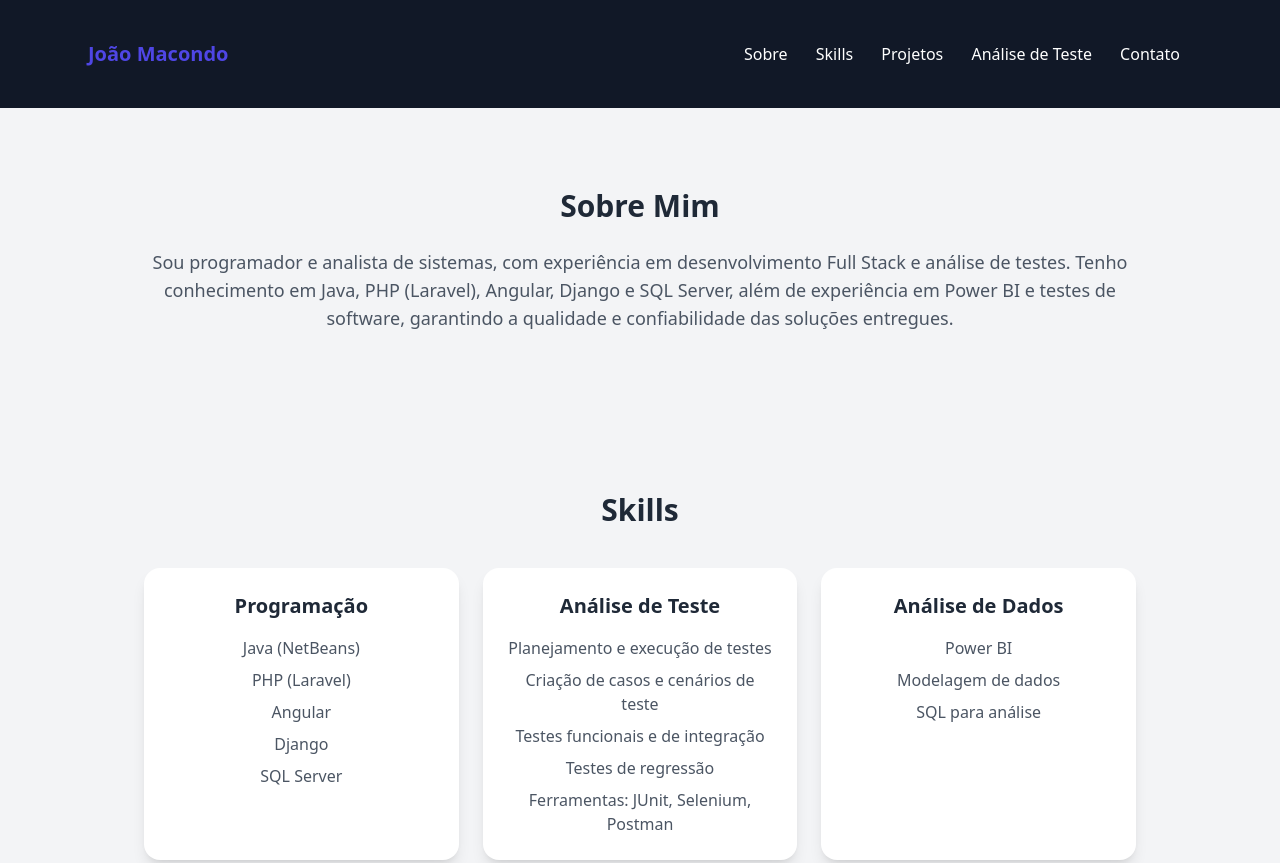
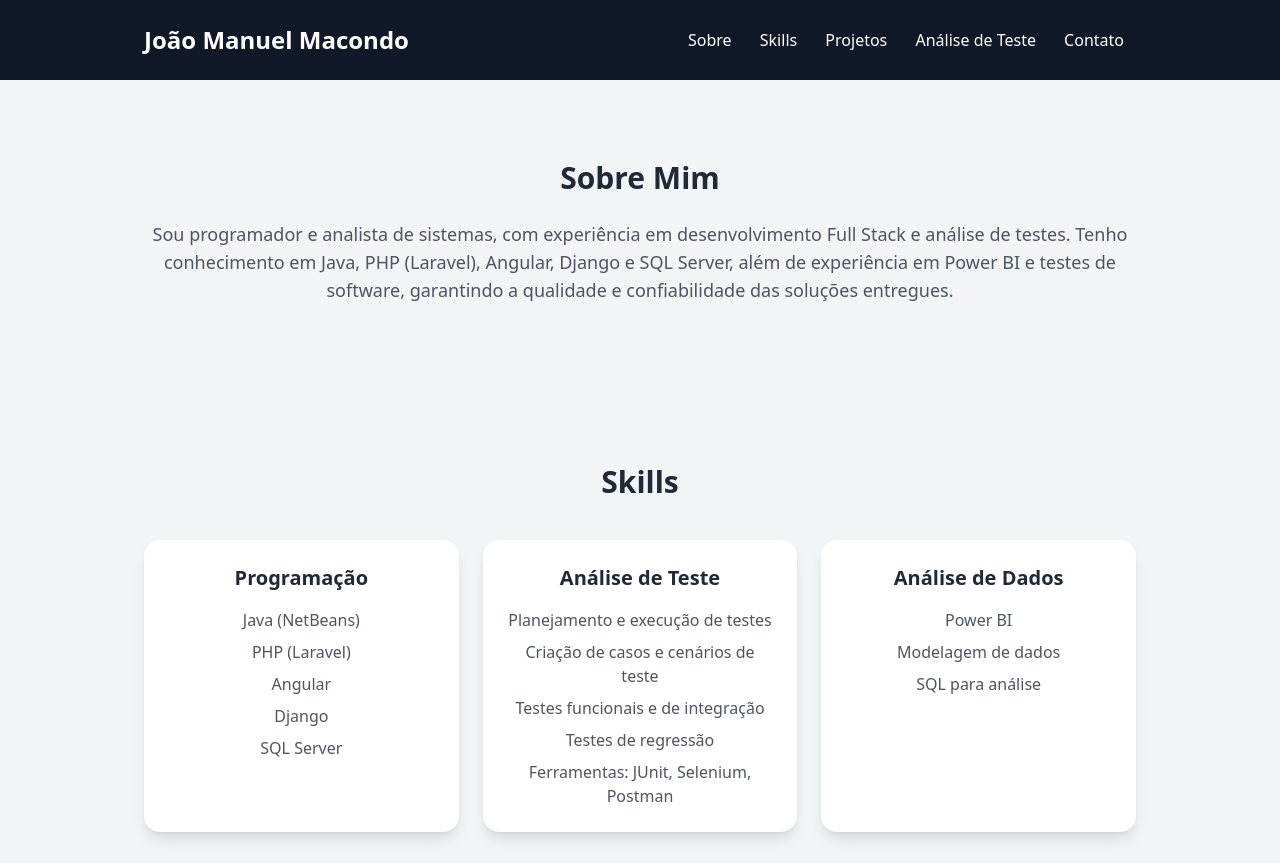
Before and after one commit to JoaoMacondo/joaomacondo.github.io, a plain HTML site: page index.html in a window 1280 px wide. Shown: the top 863 px of the page. Drawn offline with nearby package versions, Linux system fonts and the light colour scheme.

Commit message:
update projetos_1 ja realizado--

```diff
--- a/index.html
+++ b/index.html
@@ -12,8 +12,8 @@
 
    <!-- Header -->
    <header class="bg-gray-900 text-white py-6">
-      <div class="max-w-6xl mx-auto px-6 py-4 flex justify-between items-center">
-         <h1 class="text-xl font-bold text-indigo-600">João Macondo</h1>
+      <div class="max-w-5xl mx-auto px-4 flex justify-between items-center">
+         <h1 class="text-2xl font-bold">João Manuel Macondo</h1>
          <nav>
             <a href="#sobre" class="px-3 hover:text-gray-300">Sobre</a>
             <a href="#skills" class="px-3 hover:text-gray-300">Skills</a>
```
